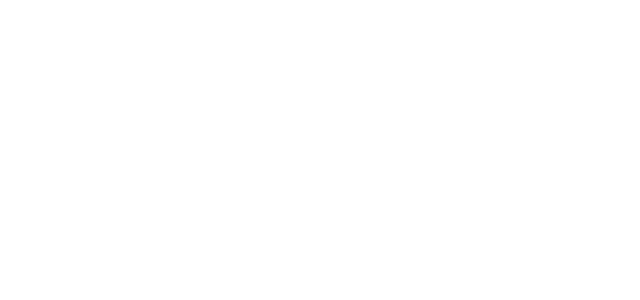
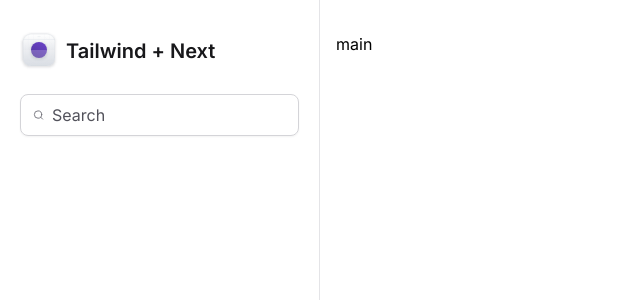
Before and after one commit to danrleidalfre/next-tailwind-dashboard, a Next.js app: page / in a window 1280 px wide. Shown: the top 300 px of the page, without its empty margins (0-640 px from the left). Built offline with nearby package versions, Linux system fonts and the light colour scheme.

Commit message:
implement structure template and create Logo and input search

```diff
--- a/package.json
+++ b/package.json
@@ -9,6 +9,7 @@
     "lint": "next lint --fix"
   },
   "dependencies": {
+    "lucide-react": "^0.294.0",
     "next": "14.0.4",
     "react": "^18",
     "react-dom": "^18"
--- a/src/app/layout.tsx
+++ b/src/app/layout.tsx
@@ -1,6 +1,7 @@
 import type { Metadata } from 'next'
 import { Inter } from 'next/font/google'
 import './globals.css'
+import { Sidebar } from '@/components/Sidebar'
 
 const inter = Inter({ subsets: ['latin'] })
 
@@ -15,7 +16,12 @@
 }) {
   return (
     <html lang="en">
-      <body className={inter.className}>{children}</body>
+      <body className={inter.className}>
+        <div className="grid-cols-app grid min-h-screen">
+          <Sidebar />
+          <main className="px-4 pb-12 pt-8">{children}</main>
+        </div>
+      </body>
     </html>
   )
 }
--- a/src/app/page.tsx
+++ b/src/app/page.tsx
@@ -1,3 +1,3 @@
 export default function Home() {
-  return <h1></h1>
+  return <h1>main</h1>
 }
--- /dev/null
+++ b/src/components/Sidebar/Logo.tsx
@@ -0,0 +1,209 @@
+export function Logo() {
+  return (
+    <strong className="flex items-center gap-2 text-xl font-semibold text-zinc-900">
+      <svg
+        width={38}
+        height={38}
+        viewBox="0 0 38 38"
+        fill="none"
+        xmlns="http://www.w3.org/2000/svg"
+      >
+        <g filter="url(#filter0_dd_11602_307)">
+          <g clipPath="url(#clip0_11602_307)">
+            <rect x={3} y={2} width={32} height={32} rx={8} fill="#fff" />
+            <rect
+              x={3}
+              y={2}
+              width={32}
+              height={32}
+              rx={8}
+              fill="url(#paint0_linear_11602_307)"
+            />
+            <path
+              fillRule="evenodd"
+              clipRule="evenodd"
+              d="M19 4.039c-7.71 0-13.961 6.25-13.961 13.961 0 7.71 6.25 13.961 13.961 13.961 7.71 0 13.961-6.25 13.961-13.961 0-7.71-6.25-13.961-13.961-13.961zM4.961 18c0-7.753 6.286-14.039 14.039-14.039S33.039 10.247 33.039 18 26.753 32.039 19 32.039 4.961 25.753 4.961 18z"
+              fill="#D0D5DD"
+            />
+            <path
+              fillRule="evenodd"
+              clipRule="evenodd"
+              d="M19 14.078a3.922 3.922 0 100 7.845 3.922 3.922 0 000-7.845zM15 18a4 4 0 118 0 4 4 0 01-8 0z"
+              fill="#D0D5DD"
+            />
+            <path
+              fillRule="evenodd"
+              clipRule="evenodd"
+              d="M19 15.32a2.68 2.68 0 100 5.36 2.68 2.68 0 000-5.36zM16.243 18a2.757 2.757 0 115.514 0 2.757 2.757 0 01-5.514 0z"
+              fill="#D0D5DD"
+            />
+            <path d="M18.961 2h.078v32h-.078V2z" fill="#D0D5DD" />
+            <path d="M35 17.96v.079H3v-.078h32z" fill="#D0D5DD" />
+            <path
+              d="M29.602 2h.078v32h-.078V2zM13.64 2h.078v32h-.077V2zM24.282 2h.077v32h-.077V2zM8.32 2h.078v32H8.32V2z"
+              fill="#D0D5DD"
+            />
+            <path
+              d="M35 28.602v.077H3v-.077h32zM35 12.64v.078H3v-.077h32zM35 23.281v.078H3v-.078h32zM35 7.32v.078H3V7.32h32z"
+              fill="#D0D5DD"
+            />
+            <g filter="url(#filter1_dd_11602_307)">
+              <circle
+                cx={19}
+                cy={18}
+                r={8}
+                fill="url(#paint1_linear_11602_307)"
+              />
+            </g>
+            <g filter="url(#filter2_b_11602_307)">
+              <path
+                d="M3 18h32v3.2c0 4.48 0 6.72-.872 8.432a8 8 0 01-3.496 3.496C28.92 34 26.68 34 22.2 34h-6.4c-4.48 0-6.72 0-8.432-.872a8 8 0 01-3.496-3.496C3 27.92 3 25.68 3 21.2V18z"
+                fill="#fff"
+                fillOpacity={0.2}
+              />
+            </g>
+          </g>
+          <rect
+            x={3.15}
+            y={2.15}
+            width={31.7}
+            height={31.7}
+            rx={7.85}
+            stroke="#D0D5DD"
+            strokeWidth={0.3}
+          />
+        </g>
+        <defs>
+          <filter
+            id="filter0_dd_11602_307"
+            x={0}
+            y={0}
+            width={38}
+            height={38}
+            filterUnits="userSpaceOnUse"
+            colorInterpolationFilters="sRGB"
+          >
+            <feFlood floodOpacity={0} result="BackgroundImageFix" />
+            <feColorMatrix
+              in="SourceAlpha"
+              values="0 0 0 0 0 0 0 0 0 0 0 0 0 0 0 0 0 0 127 0"
+              result="hardAlpha"
+            />
+            <feOffset dy={1} />
+            <feGaussianBlur stdDeviation={1} />
+            <feColorMatrix values="0 0 0 0 0.0627451 0 0 0 0 0.0941176 0 0 0 0 0.156863 0 0 0 0.06 0" />
+            <feBlend
+              in2="BackgroundImageFix"
+              result="effect1_dropShadow_11602_307"
+            />
+            <feColorMatrix
+              in="SourceAlpha"
+              values="0 0 0 0 0 0 0 0 0 0 0 0 0 0 0 0 0 0 127 0"
+              result="hardAlpha"
+            />
+            <feOffset dy={1} />
+            <feGaussianBlur stdDeviation={1.5} />
+            <feColorMatrix values="0 0 0 0 0.0627451 0 0 0 0 0.0941176 0 0 0 0 0.156863 0 0 0 0.1 0" />
+            <feBlend
+              in2="effect1_dropShadow_11602_307"
+              result="effect2_dropShadow_11602_307"
+            />
+            <feBlend
+              in="SourceGraphic"
+              in2="effect2_dropShadow_11602_307"
+              result="shape"
+            />
+          </filter>
+          <filter
+            id="filter1_dd_11602_307"
+            x={8}
+            y={8}
+            width={22}
+            height={22}
+            filterUnits="userSpaceOnUse"
+            colorInterpolationFilters="sRGB"
+          >
+            <feFlood floodOpacity={0} result="BackgroundImageFix" />
+            <feColorMatrix
+              in="SourceAlpha"
+              values="0 0 0 0 0 0 0 0 0 0 0 0 0 0 0 0 0 0 127 0"
+              result="hardAlpha"
+            />
+            <feOffset dy={1} />
+            <feGaussianBlur stdDeviation={1} />
+            <feColorMatrix values="0 0 0 0 0.0627451 0 0 0 0 0.0941176 0 0 0 0 0.156863 0 0 0 0.06 0" />
+            <feBlend
+              in2="BackgroundImageFix"
+              result="effect1_dropShadow_11602_307"
+            />
+            <feColorMatrix
+              in="SourceAlpha"
+              values="0 0 0 0 0 0 0 0 0 0 0 0 0 0 0 0 0 0 127 0"
+              result="hardAlpha"
+            />
+            <feOffset dy={1} />
+            <feGaussianBlur stdDeviation={1.5} />
+            <feColorMatrix values="0 0 0 0 0.0627451 0 0 0 0 0.0941176 0 0 0 0 0.156863 0 0 0 0.1 0" />
+            <feBlend
+              in2="effect1_dropShadow_11602_307"
+              result="effect2_dropShadow_11602_307"
+            />
+            <feBlend
+              in="SourceGraphic"
+              in2="effect2_dropShadow_11602_307"
+              result="shape"
+            />
+          </filter>
+          <filter
+            id="filter2_b_11602_307"
+            x={-2}
+            y={13}
+            width={42}
+            height={26}
+            filterUnits="userSpaceOnUse"
+            colorInterpolationFilters="sRGB"
+          >
+            <feFlood floodOpacity={0} result="BackgroundImageFix" />
+            <feGaussianBlur in="BackgroundImageFix" stdDeviation={2.5} />
+            <feComposite
+              in2="SourceAlpha"
+              operator="in"
+              result="effect1_backgroundBlur_11602_307"
+            />
+            <feBlend
+              in="SourceGraphic"
+              in2="effect1_backgroundBlur_11602_307"
+              result="shape"
+            />
+          </filter>
+          <linearGradient
+            id="paint0_linear_11602_307"
+            x1={19}
+            y1={2}
+            x2={19}
+            y2={34}
+            gradientUnits="userSpaceOnUse"
+          >
+            <stop stopColor="#fff" />
+            <stop offset={1} stopColor="#D0D5DD" />
+          </linearGradient>
+          <linearGradient
+            id="paint1_linear_11602_307"
+            x1={15}
+            y1={26}
+            x2={23}
+            y2={10}
+            gradientUnits="userSpaceOnUse"
+          >
+            <stop stopColor="#53389E" />
+            <stop offset={1} stopColor="#6941C6" />
+          </linearGradient>
+          <clipPath id="clip0_11602_307">
+            <rect x={3} y={2} width={32} height={32} rx={8} fill="#fff" />
+          </clipPath>
+        </defs>
+      </svg>
+      <span>Tailwind + Next</span>
+    </strong>
+  )
+}
--- /dev/null
+++ b/src/components/Sidebar/index.tsx
@@ -0,0 +1,18 @@
+import { Logo } from '@/components/Sidebar/Logo'
+import { Search } from 'lucide-react'
+
+export function Sidebar() {
+  return (
+    <aside className="space-y-6 border-r border-zinc-200 px-5 py-8">
+      <Logo />
+
+      <div className="flex w-full items-center gap-2 rounded-lg border border-zinc-300 px-3 py-2 shadow-sm">
+        <Search className="h-5 w-5 text-zinc-500" />
+        <input
+          className="flex-1 border-0 bg-transparent p-0 text-zinc-900 placeholder-zinc-600"
+          placeholder="Search"
+        />
+      </div>
+    </aside>
+  )
+}
--- a/tailwind.config.ts
+++ b/tailwind.config.ts
@@ -2,5 +2,12 @@
 
 const config: Config = {
   content: ['./src/**/*.tsx'],
+  theme: {
+    extend: {
+      gridTemplateColumns: {
+        app: 'minmax(18rem, 20rem) 1fr',
+      },
+    },
+  },
 }
 export default config
```
Also changed, not shown: 1 other file (tests, documents, lock files or other folders).
